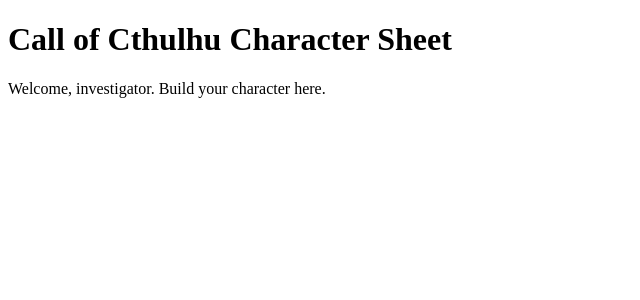
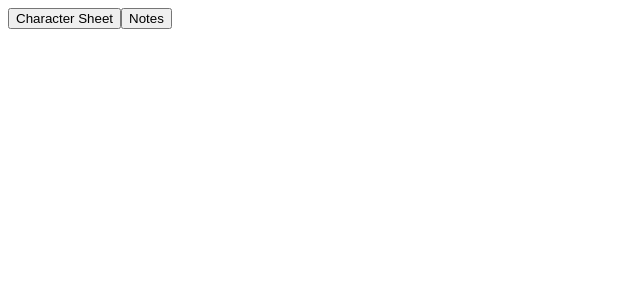
Before and after one commit to JaisungSinghLidder/Call-Of-Cthullu-Character-Sheet-, a React (Vite) app: page / in a window 1280 px wide. Shown: the top 300 px of the page, without its empty margins (0-640 px from the left). Built offline with nearby package versions, Linux system fonts and the light colour scheme.

Commit message:
added new fills for character stats

```diff
--- a/index.html
+++ b/index.html
@@ -5,6 +5,9 @@
     <link rel="icon" type="image/svg+xml" href="/vite.svg" />
     <meta name="viewport" content="width=device-width, initial-scale=1.0" />
     <title>Call of Cthulhu Character Sheet</title>
+
+    <link rel="icon" type="image/png" href="/assets/favicon.png" />
+
   </head>
   <body>
     <div id="root"></div>
--- a/package.json
+++ b/package.json
@@ -10,5 +10,9 @@
   },
   "devDependencies": {
     "vite": "^7.1.2"
+  },
+  "dependencies": {
+    "react": "^19.1.1",
+    "react-dom": "^19.1.1"
   }
 }
--- a/src/App.jsx
+++ b/src/App.jsx
@@ -1,11 +1,19 @@
-// src/App.jsx
-import React from "react";
+import { useState } from "react";
+import CharacterSheet from "./components/CharacterSheet";
+import Notes from "./components/Notes";
 
 function App() {
+  const [activeTab, setActiveTab] = useState("sheet");
+
   return (
-    <div>
-      <h1>Call of Cthulhu Character Sheet</h1>
-      <p>Welcome, investigator. Build your character here.</p>
+    <div className="app">
+      <nav className="tabs">
+        <button onClick={() => setActiveTab("sheet")}>Character Sheet</button>
+        <button onClick={() => setActiveTab("notes")}>Notes</button>
+      </nav>
+
+      {activeTab === "sheet" && <CharacterSheet />}
+      {activeTab === "notes" && <Notes />}
     </div>
   );
 }
--- a/src/components/CharacterSheet.jsx
+++ b/src/components/CharacterSheet.jsx
@@ -0,0 +1,16 @@
+import { useState } from "react";
+import CharacterInfo from "./CharacterInfo"
+import Stats from "./Stats"
+
+
+function CharacterSheet()
+{
+    return (
+        <div className = "character-sheet">
+
+        </div>
+    );
+}
+
+
+export default CharacterSheet;
```
Also changed, not shown: src/components/CharacterInfo.jsx (added), src/components/CharacterSkills.jsx (added), src/components/Stats.jsx (added), src/components/skills.jsx (deleted), 1 other file (tests, documents, lock files or other folders).
